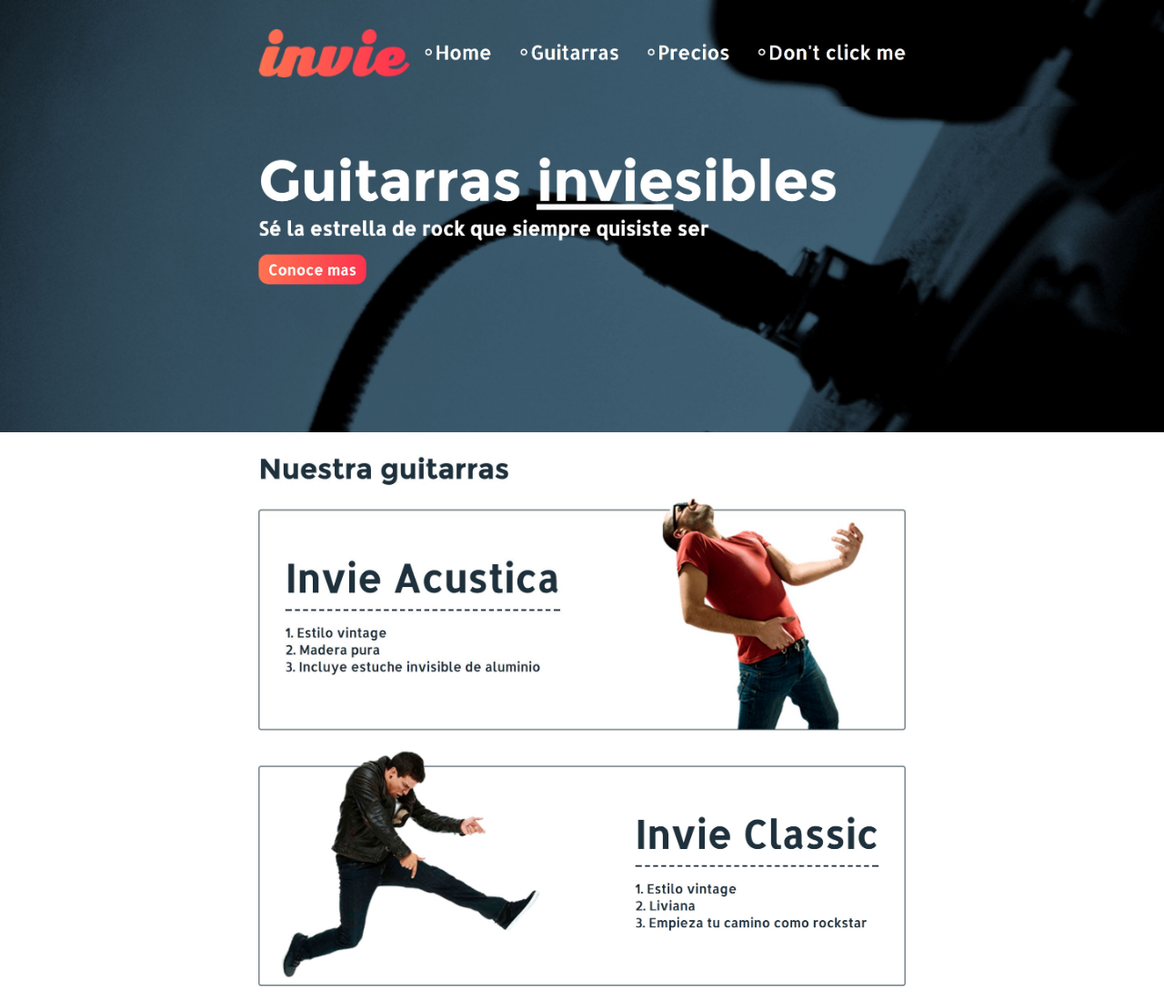
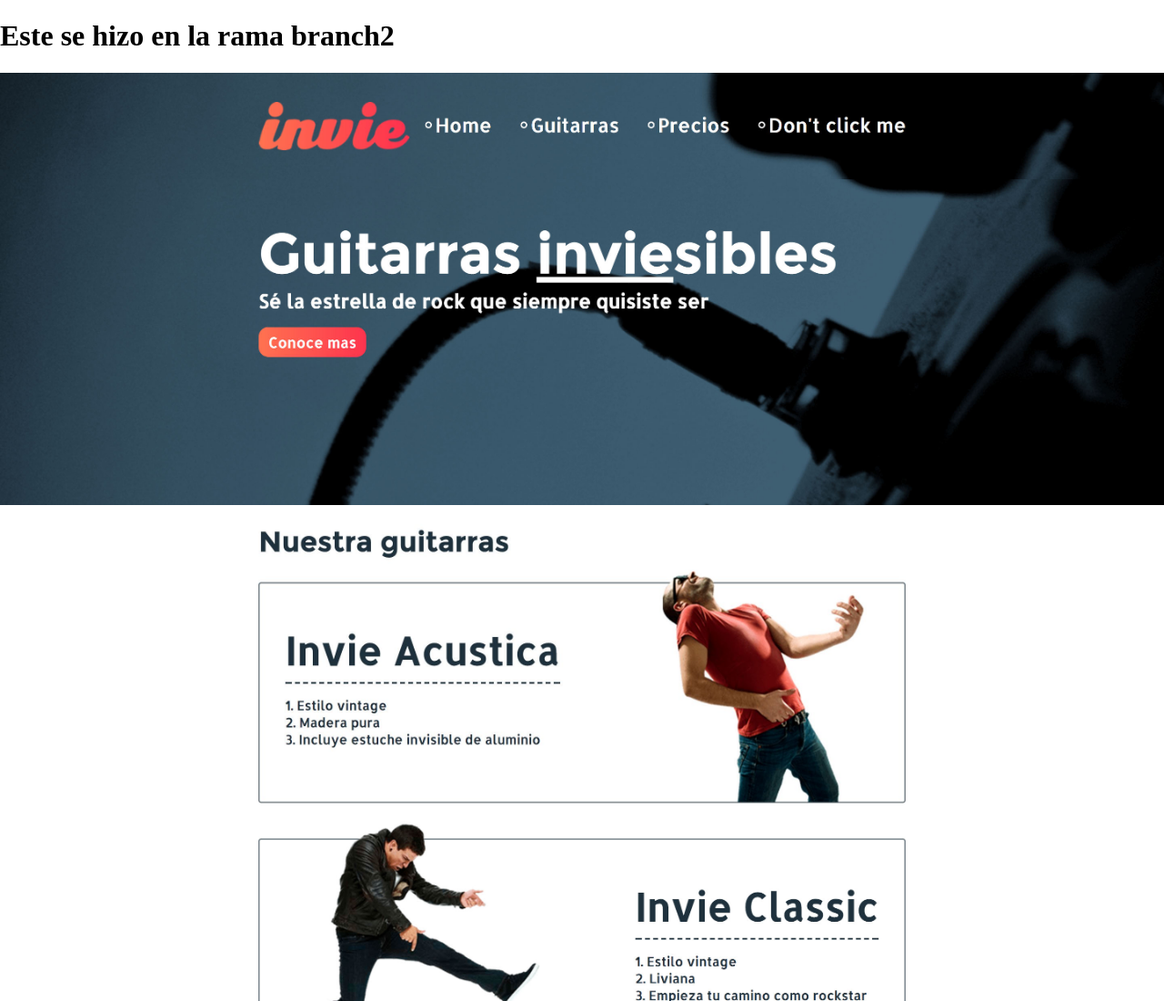
Before and after one commit to nazirortiz/Invie, a plain HTML site: page index.html in a window 1280 px wide. Shown: the top 1100 px of the page at 91% size. Drawn offline with Linux system fonts and the light colour scheme.

Commit message:
Hacemos el primer cambio en branch2

```diff
--- a/index.html
+++ b/index.html
@@ -16,6 +16,7 @@
         </style>
     </head>
     <body>
+        <h1>Este se hizo en la rama branch2</h1>
         <img src="images/header.jpg" alt="Header">
         <img src="images/hero.jpg" alt="Hero">
         <img src="images/acustica.jpg" alt="Acustica">
```
